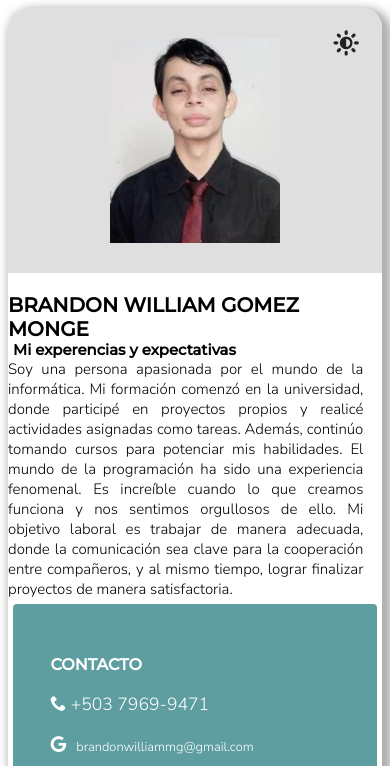
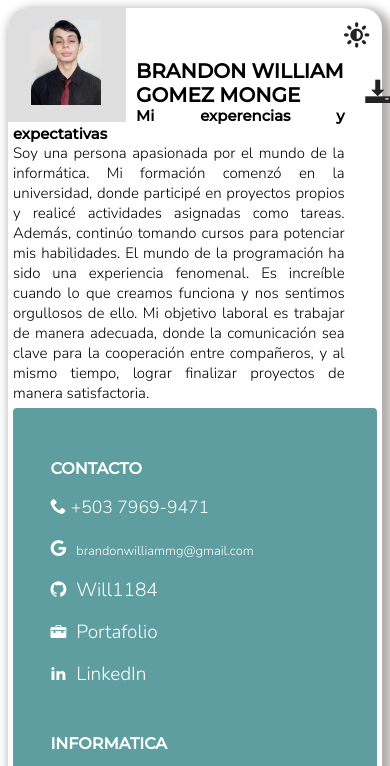
Before and after one commit to Will1184/Cv-BrandonGomez, a website: page index.html in a window 390 px wide. Shown: the top 766 px of the page. Drawn offline with Linux system fonts and the light colour scheme; files whose address does not match are found by name.

Commit message:
Revert "fix: se ha cambiado los divs en el header para hacerlo mas estructurado"
This reverts commit 137d9726dbdff0503333c98efb6d91bca42bba16.

```diff
--- a/css/style.css
+++ b/css/style.css
@@ -45,29 +45,11 @@ span{
 
 }
 header{
-    display: flex;
-    flex-direction: row;
-    text-align: justify;
-    justify-content: space-between;
-    font-size: 15px;
-    margin-bottom: 0%;
-    padding-right: 5%;
-}
-.header-photo{
-    width: 100%;
-    background-color:rgb(223, 223, 223);
-    border-top-left-radius: 20px;
-    padding: 30px 9.2%;
-    margin-right: 10px;
-}
-.header-photo img{
-    width: 150px;
-    height: auto;
-}
-.header-content{
-    display: flex;
-    flex-direction: column;
-    justify-content: space-around;
+     float: right;
+     text-align: justify;
+     font-size: 15px;
+     margin-bottom: 0%;
+     margin-right: 10%;
 }
 header h1{
     text-align: start;
@@ -85,7 +67,13 @@ header p{
     font-size: 0.80em;
 }
 
-
+header span{
+    float: left;
+    margin-right: 3%;
+    padding: 30px 70px 35px 70px;
+    background-color:rgb(223, 223, 223);
+    border-top-left-radius: 20px;
+}
 
 header span img{
     width:150px;
@@ -95,10 +83,10 @@ header span img{
 #mode{
     background: none;
     border: none;
+    left: 60%;
     cursor: pointer;
     position: relative;
-    top: -10px;
-    left: -50px;
+    top: 20px;
 }
 .icon-brightness-contrast{
     color: rgb(36, 35, 35);
@@ -138,6 +126,7 @@ header span img{
     transition: 0.2s;
 }
 .dark_mode .icon-brightness-contrast{
+    color:  rgb(255, 255, 255);
     font-size: 2em;
     transition: 0.5s;
 }
@@ -328,30 +317,6 @@ margin: 0%;
         box-shadow: 5px 5px 10px 5px rgb(179, 175, 175);
         border-radius:20px;
     }
-    header{
-        flex-direction: column;
-    }
-    .header-photo{
-        display: flex;
-        flex-direction: column;
-        width: 87%;
-        border-top-right-radius: 20px;
-        margin-right: 0px;
-        padding: 30px 9.2%;
-    }
-
-    .header-photo img{
-        width: 170px;
-        margin: auto;
-        height: auto;
-        border-top-left-radius: 20px;
-    }
-
-    #mode{
-        position: fixed;
-        top: 30px;
-        left: 84%;
-    }
     h1{
         font-size: 1em;
         font-family: 'Montserrat' , sans-serif;
@@ -395,10 +360,19 @@ margin: 0%;
     header span{
         padding: 2px 5px 2px 3px;
     }
+    header span img{
+        width:70px;
+        height: auto;
+        padding: 10px 20px;
+        border-top-left-radius: 20px;
+    }
     header p{
         font-size: 1em;
     }
-
+    #mode{
+    left: 60%;
+    top: 10px;
+    }
     .icon-brightness-contrast{
         font-size: 1.9em;
     }
--- a/index.html
+++ b/index.html
@@ -16,13 +16,11 @@
         <div id="Principal">
             <div class="flex-container1">
                 <header>
-                    <div class="header-photo">
-                        <button type="menu" id="mode" onclick="change_mode()" title="Dark-Mode">
+                    <button type="button" id="mode" onclick="change_mode()" title="Dark-Mode">
                         <div class="icon-brightness-contrast"></div>
                     </button>
-                        <img  src="Img/Foto.jpeg" alt="MI FOTO">
-                    </div>
-                    <div class="header-content">
+                    <button type="button" id="generate-pdf" title="Descargar-Pdf"><span class="icon-download3"></span></button>
+                    <span><img src="Img/Foto.jpeg" alt="MI FOTO"></span>
                     <h1>BRANDON WILLIAM GOMEZ MONGE</h1>
                     <h2>Mi experencias y expectativas</h2>
                     <p>Soy una persona apasionada por el mundo de la informática.
@@ -34,7 +32,6 @@
                         Mi objetivo laboral es trabajar de manera adecuada, donde la comunicación sea
                         clave para la cooperación entre compañeros, y al mismo tiempo,
                         lograr finalizar proyectos de manera satisfactoria.</p>
-                    </div>
                 </header>
             </div>
 
@@ -139,7 +136,7 @@
                     <article class="badge">
                         <h1>Badge</h1>
                         <span>
-                            <a href="documents/introduction-to-cybersecurity.png" target="_blank"   >
+                            <a href="documents/introduction-to-cybersecurity.png" target="_blank">
                                 <img class="img-badge" src="documents/introduction-to-cybersecurity.png" alt="certificado-cisco">
                             </a>
                         </span>
@@ -228,7 +225,7 @@
                                 <span class="icon-facebook"><a href="https://www.facebook.com/brandon.gomez.98622733/" target="_blank"> Facebook</a></span>
                             </li>
                         </ul>
-                        <p>Derechos Reservados <div id="aa" style="font-family: 'Nunito Sans', sans-serif;"></div></p>
+                        <p>Derechos Reservados 2023</p>
                     </footer>
                     <script src="js/index.js"></script>
                     <script src="js/html2pdf.bundle.min.js"></script>
--- a/js/index.js
+++ b/js/index.js
@@ -31,13 +31,8 @@ function generateResume() {
   html2pdf(areaCv, opt);
 }
 
-// resumeButton.addEventListener("click", () => {
-//   scaleCv();
-//   generateResume();
-//   setTimeout(removeScale, 5000);
-// });
-
-const getCurrentYear=()=> {
-  return new Date().getFullYear();
-}
-document.querySelector("#aa").textContent=getCurrentYear();
+resumeButton.addEventListener("click", () => {
+  scaleCv();
+  generateResume();
+  setTimeout(removeScale, 5000);
+});
```
Lines whose indentation alone changed are shown as unchanged.
